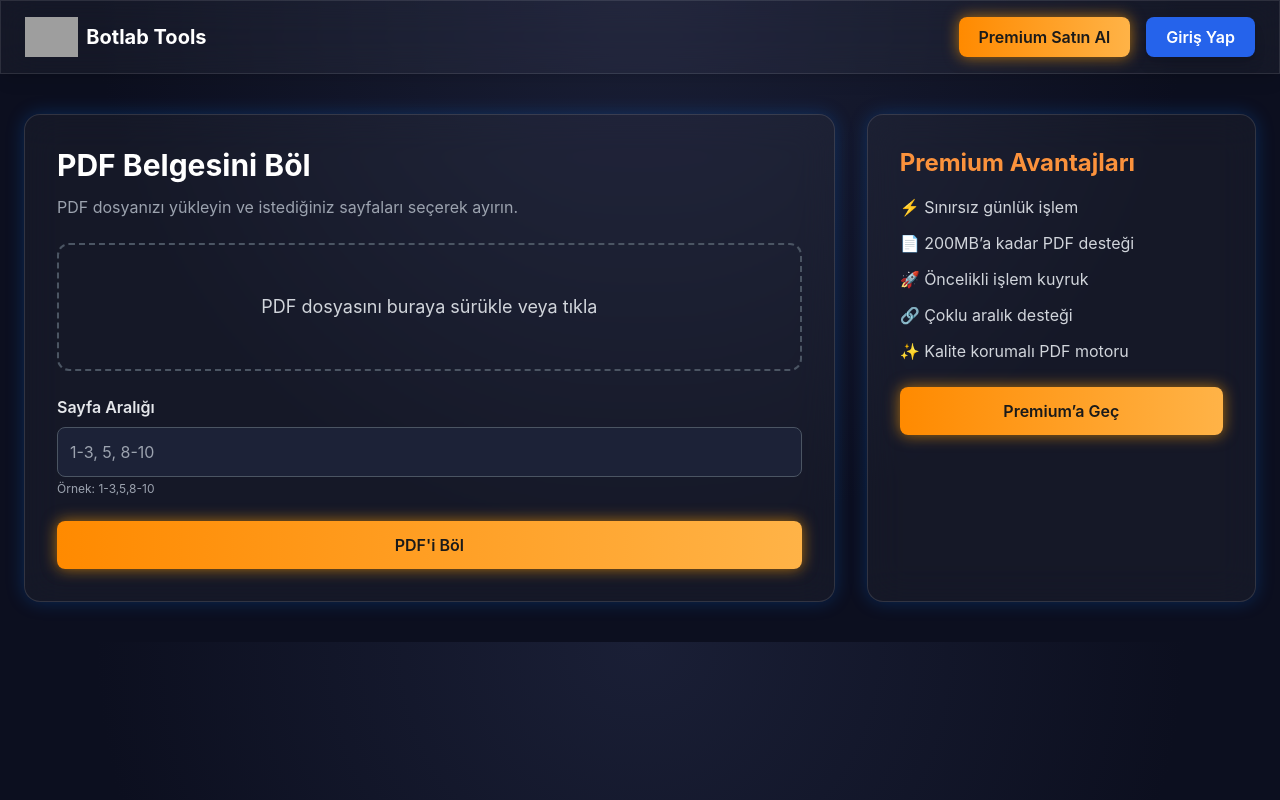
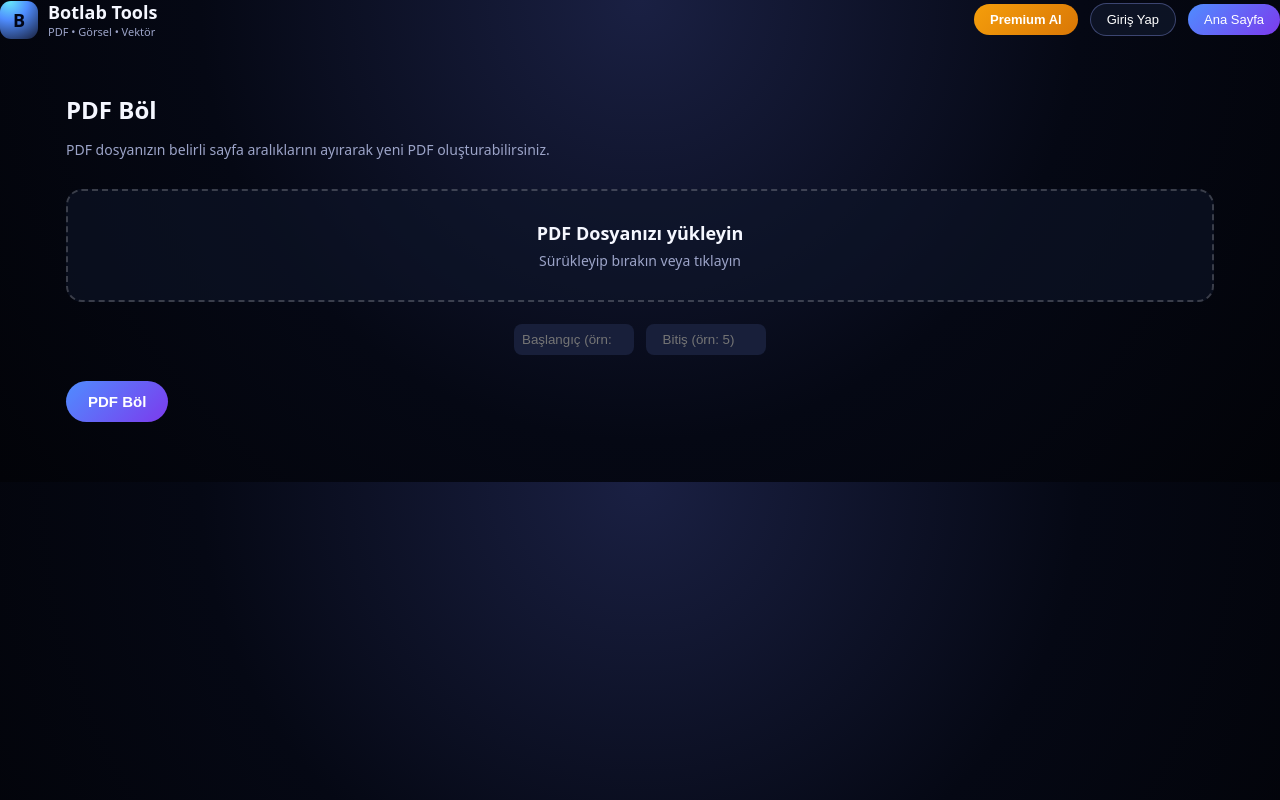
Before and after one commit to odabasi44/NAKIS-PROHE, a Flask app: template templates/pdf_split.html in a window 1280 px wide. Run offline with Flask 3, Linux system fonts and the light colour scheme; the template is opened without the code that fills it, so the values that code supplies are empty; some libraries are stand-ins or nearby versions; grey boxes are pictures that could not be loaded.

Commit message:
Update pdf_split.html

```diff
--- a/templates/pdf_split.html
+++ b/templates/pdf_split.html
@@ -1,246 +1,230 @@
 <!DOCTYPE html>
 <html lang="tr">
-
 <head>
-    <meta charset="UTF-8">
-    <meta name="viewport" content="width=device-width, initial-scale=1.0">
-    <title>PDF Böl · Botlab Tools</title>
-
-    <script src="https://cdn.tailwindcss.com"></script>
+    <meta charset="UTF-8" />
+    <meta name="viewport" content="width=device-width, initial-scale=1.0" />
+    <title>PDF Böl • Botlab Tools</title>
 
     <style>
-        body {
-            background: radial-gradient(circle at top, #1a1f36, #0c0f1f 60%);
-            font-family: 'Inter', sans-serif;
+        *{margin:0;padding:0;box-sizing:border-box;}
+        body{
+            font-family:system-ui, sans-serif;
+            background:radial-gradient(circle at top,#1a2043 0,#050814 55%,#020308 100%);
+            color:#f5f7ff;
+        }
+        :root{
+            --bg-card:#11172f;
+            --bg-soft:#181f3a;
+            --text-muted:#9ca4c8;
+            --accent:#67e8f9;
+        }
+        .page-shell{max-width:1180px;margin:auto;padding:24px 16px 60px;}
+
+        /* HEADER */
+        .header{
+            display:flex;justify-content:space-between;align-items:center;
+            margin-bottom:30px;
+        }
+        .brand{display:flex;align-items:center;gap:10px;cursor:pointer;}
+        .brand-logo{
+            width:38px;height:38px;border-radius:11px;
+            background:radial-gradient(circle at 25% 0,#67e8f9 0,#4f8dff 40%,#181f3a 100%);
+            display:flex;align-items:center;justify-content:center;
+            font-weight:700;color:#020617;font-size:18px;
+        }
+        .brand-text-main{font-size:18px;font-weight:700;}
+        .brand-text-sub{font-size:11px;color:var(--text-muted);}
+        .header-right{display:flex;align-items:center;gap:12px;}
+        .btn{
+            padding:8px 16px;border-radius:999px;font-size:13px;cursor:pointer;border:none;
+        }
+        .btn-ghost{background:rgba(15,23,42,0.8);border:1px solid rgba(148,163,255,0.35);color:white;}
+        .btn-premium{background:linear-gradient(135deg,#f59e0b,#d97706);color:white;font-weight:600;}
+        .btn-primary{background:linear-gradient(135deg,#4f8dff,#7c3aed);color:white;}
+
+        /* DROPZONE */
+        .box{
+            margin-top:30px;padding:30px;border:2px dashed rgba(255,255,255,0.2);
+            border-radius:16px;text-align:center;
+            background:rgba(15,23,42,0.55);
+        }
+        .box.drag{border-color:#67e8f9;background:rgba(103,232,249,0.12);}
+        .box input{display:none;}
+        .box p{font-size:14px;color:var(--text-muted);}
+        .range{
+            margin-top:22px;display:flex;gap:12px;justify-content:center;
+        }
+        .range input{
+            width:120px;padding:8px;border-radius:8px;border:none;
+            background:var(--bg-soft);color:white;text-align:center;
+        }
+        .submit-btn{
+            margin-top:26px;padding:12px 22px;
+            border-radius:999px;font-size:15px;font-weight:600;
+            background:linear-gradient(135deg,#4f8dff,#7c3aed);
+            color:white;border:none;cursor:pointer;
         }
 
-        .glass {
-            background: rgba(255, 255, 255, 0.04);
-            backdrop-filter: blur(18px);
-            border: 1px solid rgba(255, 255, 255, 0.07);
+        /* RESULT */
+        .result{
+            margin-top:28px;padding:20px;border-radius:14px;
+            background:var(--bg-soft);display:none;
+        }
+        .result a{
+            color:var(--accent);font-size:14px;font-weight:600;
         }
 
-        .neon-border {
-            border: 1px solid rgba(255, 255, 255, 0.12);
-            box-shadow: 0 0 18px rgba(0, 119, 255, 0.25);
+        /* POPUP */
+        #premiumPopup{
+            position:fixed;inset:0;background:rgba(0,0,0,0.55);
+            display:none;align-items:center;justify-content:center;z-index:9999;
+        }
+        #premiumPopup .modal{
+            width:360px;background:var(--bg-soft);
+            padding:20px;border-radius:16px;
+            border:1px solid rgba(255,255,255,0.1);
+        }
+    </style>
+
+    <script>
+        let selectedFile = null;
+
+        function openPremiumPopup(){document.getElementById("premiumPopup").style.display="flex";}
+        function closePremiumPopup(){document.getElementById("premiumPopup").style.display="none";}
+
+        async function loadPremiumSettings(){
+            try{
+                const r = await fetch("/get_settings");
+                const s = await r.json();
+                document.getElementById("premiumPhone").href =
+                    "https://wa.me/"+s.popup.phone+"?text=Premium%20paket%20almak%20istiyorum";
+            }catch(e){}
         }
 
-        .neon-btn {
-            background: linear-gradient(to right, #ff8a00, #ffb347);
-            box-shadow: 0 0 15px rgba(255, 157, 0, 0.65);
-            color: #1a1a1a;
+        document.addEventListener("DOMContentLoaded", loadPremiumSettings);
+
+        function allowDrop(ev){ev.preventDefault();document.getElementById("drop").classList.add("drag");}
+        function leaveDrop(){document.getElementById("drop").classList.remove("drag");}
+        function dropFile(ev){
+            ev.preventDefault();
+            document.getElementById("drop").classList.remove("drag");
+            selectedFile = ev.dataTransfer.files[0];
+            document.getElementById("fileName").innerText = selectedFile.name;
         }
 
-        .upload-hover {
-            border-color: #4dabff !important;
-            box-shadow: 0 0 15px rgba(77, 171, 255, 0.5);
+        function pickFile(){
+            document.getElementById("fileInput").click();
         }
-    </style>
+        function handleFile(e){
+            selectedFile = e.target.files[0];
+            document.getElementById("fileName").innerText = selectedFile.name;
+        }
+
+        async function splitPDF(){
+            if(!selectedFile){alert("Lütfen bir PDF yükleyin.");return;}
+
+            const s = await fetch("/get_settings").then(r=>r.json());
+
+            if(!s.user.premium && selectedFile.size > 10 * 1024 * 1024){
+                openPremiumPopup();
+                return;
+            }
+
+            const start = document.getElementById("startPage").value;
+            const end = document.getElementById("endPage").value;
+
+            if(!start || !end){alert("Lütfen sayfa aralığını girin.");return;}
+
+            const fd = new FormData();
+            fd.append("file", selectedFile);
+            fd.append("start", start);
+            fd.append("end", end);
+
+            const res = await fetch("/api/pdf/split", {method:"POST", body:fd});
+            const blob = await res.blob();
+
+            const url = URL.createObjectURL(blob);
+
+            document.getElementById("resultLink").href = url;
+            document.getElementById("result").style.display = "block";
+        }
+    </script>
 </head>
 
-<body class="text-gray-200">
+<body>
 
+<!-- POPUP -->
+<div id="premiumPopup">
+    <div class="modal">
+        <h3 style="font-size:18px;margin-bottom:8px;">Premium Gerekli</h3>
+        <p style="font-size:13px;color:var(--text-muted);margin-bottom:14px;">
+            10MB üzeri PDF dosyaları bölmek için Premium gereklidir.
+        </p>
 
-    <!-- ███ GLOBAL HEADER (TÜM SAYFALARDA ORTAK) ███ -->
-    <header class="w-full glass border-b border-white/10 shadow-lg">
-        <div class="max-w-7xl mx-auto flex items-center justify-between py-4 px-6">
+        <a id="premiumPhone" href="#" target="_blank"
+           style="display:block;padding:10px;text-align:center;
+           background:linear-gradient(135deg,#f59e0b,#d97706);
+           border-radius:10px;color:white;font-weight:600;">
+            WhatsApp ile Satın Al →
+        </a>
 
-            <!-- LOGO -->
-            <a href="index.html" class="flex items-center space-x-2">
-                <img src="logo.png" alt="Botlab Tools" class="h-10">
-                <span class="text-white text-xl font-bold">Botlab Tools</span>
-            </a>
+        <button onclick="closePremiumPopup()" style="
+            width:100%;margin-top:10px;background:none;border:none;
+            color:#888;font-size:12px;cursor:pointer;">Kapat</button>
+    </div>
+</div>
 
-            <!-- BUTTONS -->
-            <div class="flex items-center space-x-4">
-
-                <!-- Premium Satın Al -->
-                <button onclick="openPremiumPopup()"
-                    class="px-5 py-2 rounded-lg font-semibold neon-btn hover:opacity-90 transition">
-                    Premium Satın Al
-                </button>
-
-                <!-- Giriş Yap -->
-                <a href="admin_login.html"
-                    class="px-5 py-2 rounded-lg font-semibold bg-blue-600 text-white shadow-lg hover:bg-blue-500 transition">
-                    Giriş Yap
-                </a>
-
-            </div>
-
+<!-- HEADER -->
+<header class="header">
+    <div class="brand" onclick="window.location.href='/'">
+        <div class="brand-logo">B</div>
+        <div>
+            <div class="brand-text-main">Botlab Tools</div>
+            <div class="brand-text-sub">PDF • Görsel • Vektör</div>
         </div>
-    </header>
-
-
-    <!-- ███ SAYFA İÇERİĞİ ███ -->
-    <main class="max-w-7xl mx-auto px-6 py-10 grid grid-cols-1 lg:grid-cols-3 gap-8">
-
-        <!-- LEFT: WORK AREA -->
-        <section class="glass neon-border rounded-2xl p-8 lg:col-span-2">
-
-            <h2 class="text-3xl font-bold mb-3 text-white">PDF Belgesini Böl</h2>
-            <p class="text-gray-400 mb-6">PDF dosyanızı yükleyin ve istediğiniz sayfaları seçerek ayırın.</p>
-
-            <!-- UPLOAD BOX -->
-            <div id="uploadArea"
-                class="border-2 border-dashed border-gray-600 rounded-xl p-12 text-center cursor-pointer hover:border-blue-400 transition">
-                <p class="text-lg text-gray-300">PDF dosyasını buraya sürükle veya tıkla</p>
-                <input type="file" id="pdfFile" accept="application/pdf" class="hidden">
-            </div>
-
-            <!-- PAGE RANGE -->
-            <div class="mt-6">
-                <label class="block font-semibold mb-2">Sayfa Aralığı</label>
-                <input type="text" id="pageRange" placeholder="1-3, 5, 8-10"
-                    class="w-full p-3 rounded-lg bg-[#1c2237] border border-gray-600 text-gray-200 focus:ring-2 focus:ring-blue-400">
-                <p class="text-xs text-gray-400 mt-1">Örnek: 1-3,5,8-10</p>
-            </div>
-
-            <!-- SPLIT BUTTON -->
-            <button id="splitBtn"
-                class="mt-6 w-full neon-btn py-3 rounded-lg font-semibold hover:opacity-90 transition">
-                PDF'i Böl
-            </button>
-
-            <!-- DOWNLOAD RESULT -->
-            <div id="resultBox" class="mt-6 hidden">
-                <h3 class="font-bold text-lg mb-2">İndir</h3>
-                <a id="downloadLink" href="#" download class="text-blue-300 underline font-semibold"></a>
-            </div>
-
-        </section>
-
-
-        <!-- RIGHT: PREMIUM INFO CARD -->
-        <aside class="glass neon-border rounded-2xl p-8">
-
-            <h3 class="text-2xl font-bold text-orange-400 mb-4">Premium Avantajları</h3>
-
-            <ul class="space-y-3 text-gray-300">
-                <li>⚡ Sınırsız günlük işlem</li>
-                <li>📄 200MB’a kadar PDF desteği</li>
-                <li>🚀 Öncelikli işlem kuyruk</li>
-                <li>🔗 Çoklu aralık desteği</li>
-                <li>✨ Kalite korumalı PDF motoru</li>
-            </ul>
-
-            <button onclick="openPremiumPopup()"
-                class="mt-6 w-full neon-btn py-3 rounded-lg font-semibold hover:opacity-90 transition">
-                Premium’a Geç
-            </button>
-
-        </aside>
-
-    </main>
-
-
-
-    <!-- ███ PREMIUM POPUP ███ -->
-    <div id="premiumPopup"
-        class="fixed inset-0 bg-black/60 backdrop-blur-sm hidden flex items-center justify-center z-50">
-
-        <div class="glass neon-border w-full max-w-lg rounded-2xl p-8 shadow-2xl">
-
-            <h2 class="text-2xl font-bold text-orange-400 mb-4">Premium Paketler</h2>
-
-            <div class="space-y-4 text-gray-300">
-
-                <div>
-                    <h3 class="text-lg font-semibold text-blue-300">Ücretsiz Plan</h3>
-                    <ul class="text-sm space-y-1">
-                        <li>• 5 işlem / gün</li>
-                        <li>• Max 10MB</li>
-                        <li>• Normal kuyruk</li>
-                    </ul>
-                </div>
-
-                <div class="mt-6">
-                    <h3 class="text-lg font-semibold text-orange-300">Premium Plan</h3>
-                    <ul class="text-sm space-y-1">
-                        <li>• Sınırsız işlem</li>
-                        <li>• 200MB’a kadar dosya</li>
-                        <li>• Öncelikli hız</li>
-                        <li>• Tüm araçlar aktif</li>
-                    </ul>
-                </div>
-
-            </div>
-
-            <!-- WhatsApp SATIN AL -->
-            <a href="https://wa.me/905335620807?text=Premium%20Paket%20satın%20almak%20istiyorum"
-                class="block mt-6 w-full neon-btn py-3 rounded-lg font-semibold text-gray-900 hover:opacity-90 transition">
-                WhatsApp Premium Satın Al
-            </a>
-
-            <button onclick="closePremiumPopup()"
-                class="mt-4 w-full text-gray-400 hover:text-gray-200 text-sm underline">
-                Kapat
-            </button>
-
-        </div>
-
     </div>
 
+    <div class="header-right">
+        <button class="btn btn-premium" onclick="openPremiumPopup()">Premium Al</button>
+        <button class="btn btn-ghost" onclick="window.location.href='/admin_login'">Giriş Yap</button>
+        <button class="btn btn-primary" onclick="window.location.href='/'">Ana Sayfa</button>
+    </div>
+</header>
 
-    <!-- ███ JS ███ -->
-    <script>
-        // ------- UPLOAD LOGIC -------
-        const uploadArea = document.getElementById("uploadArea");
-        const pdfInput = document.getElementById("pdfFile");
+<div class="page-shell">
 
-        uploadArea.addEventListener("click", () => pdfInput.click());
+    <h1 style="font-size:24px;font-weight:700;margin-bottom:14px;">
+        PDF Böl
+    </h1>
+    <p style="font-size:14px;color:var(--text-muted);max-width:520px;margin-bottom:20px;">
+        PDF dosyanızın belirli sayfa aralıklarını ayırarak yeni PDF oluşturabilirsiniz.
+    </p>
 
-        uploadArea.addEventListener("dragover", (e) => {
-            e.preventDefault();
-            uploadArea.classList.add("upload-hover");
-        });
+    <!-- DROPZONE -->
+    <div id="drop" class="box"
+         ondragover="allowDrop(event)"
+         ondragleave="leaveDrop()"
+         ondrop="dropFile(event)"
+         onclick="pickFile()">
+        <input id="fileInput" type="file" accept="application/pdf" onchange="handleFile(event)" />
+        <h3 style="font-size:18px;margin-bottom:6px;">PDF Dosyanızı yükleyin</h3>
+        <p id="fileName">Sürükleyip bırakın veya tıklayın</p>
+    </div>
 
-        uploadArea.addEventListener("dragleave", () => {
-            uploadArea.classList.remove("upload-hover");
-        });
+    <div class="range">
+        <input id="startPage" type="number" placeholder="Başlangıç (örn: 1)">
+        <input id="endPage" type="number" placeholder="Bitiş (örn: 5)">
+    </div>
 
-        uploadArea.addEventListener("drop", (e) => {
-            e.preventDefault();
-            uploadArea.classList.remove("upload-hover");
-            pdfInput.files = e.dataTransfer.files;
-        });
+    <button class="submit-btn" onclick="splitPDF()">PDF Böl</button>
 
-        // ------- SUBMIT -------
-        document.getElementById("splitBtn").addEventListener("click", async () => {
+    <!-- RESULT -->
+    <div id="result" class="result">
+        <span style="font-size:14px;">Hazır! → </span>
+        <a id="resultLink" href="#" download="bolunmus.pdf">PDF Dosyasını İndir</a>
+    </div>
 
-            const file = pdfInput.files[0];
-            const range = document.getElementById("pageRange").value.trim();
-
-            if (!file) return alert("Lütfen PDF yükleyin.");
-            if (!range) return alert("Lütfen sayfa aralığını girin.");
-
-            const form = new FormData();
-            form.append("file", file);
-            form.append("range", range);
-
-            const res = await fetch("/split_pdf", { method: "POST", body: form });
-
-            if (!res.ok) return alert("İşlem başarısız!");
-
-            const blob = await res.blob();
-            const url = URL.createObjectURL(blob);
-
-            const link = document.getElementById("downloadLink");
-            link.href = url;
-            link.textContent = "Bölünmüş PDF'i İndir";
-
-            document.getElementById("resultBox").classList.remove("hidden");
-        });
-
-        // ------- PREMIUM POPUP -------
-        function openPremiumPopup() {
-            document.getElementById("premiumPopup").classList.remove("hidden");
-        }
-        function closePremiumPopup() {
-            document.getElementById("premiumPopup").classList.add("hidden");
-        }
-    </script>
+</div>
 
 </body>
-
 </html>
```
